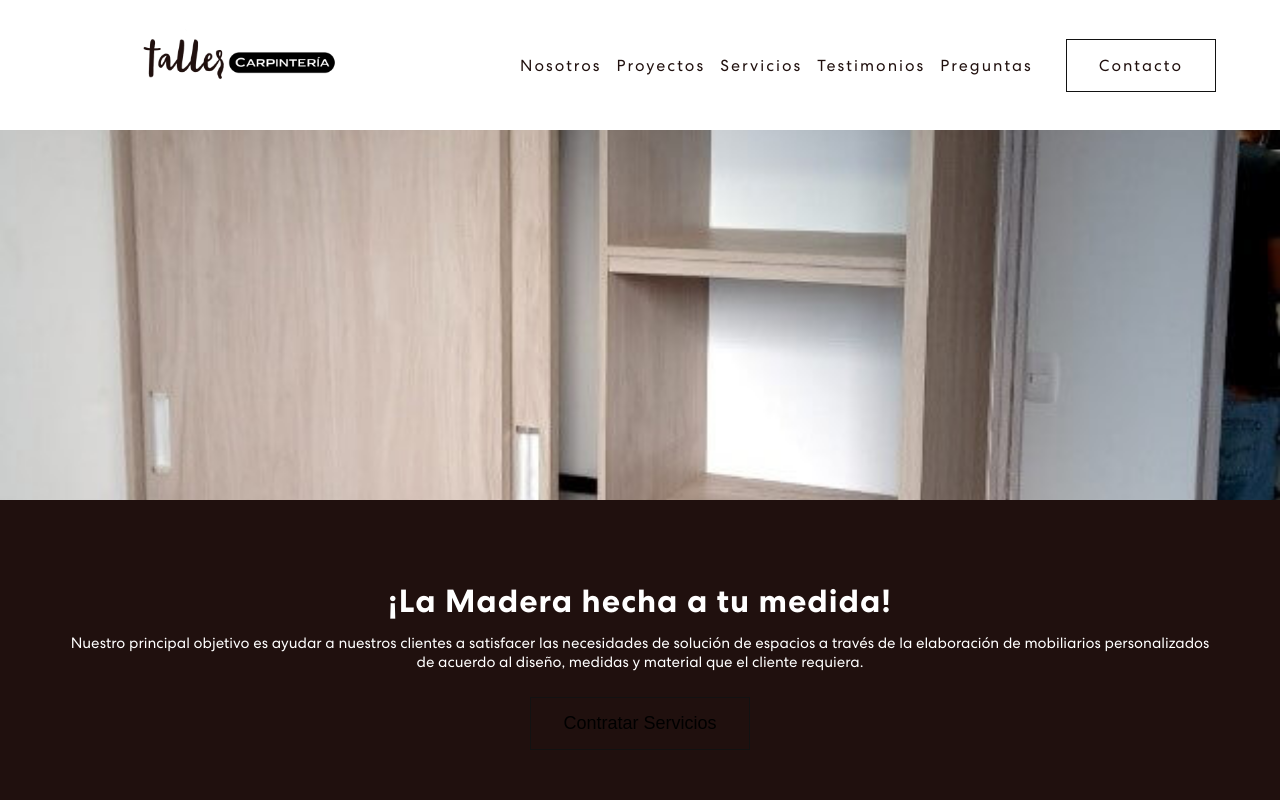
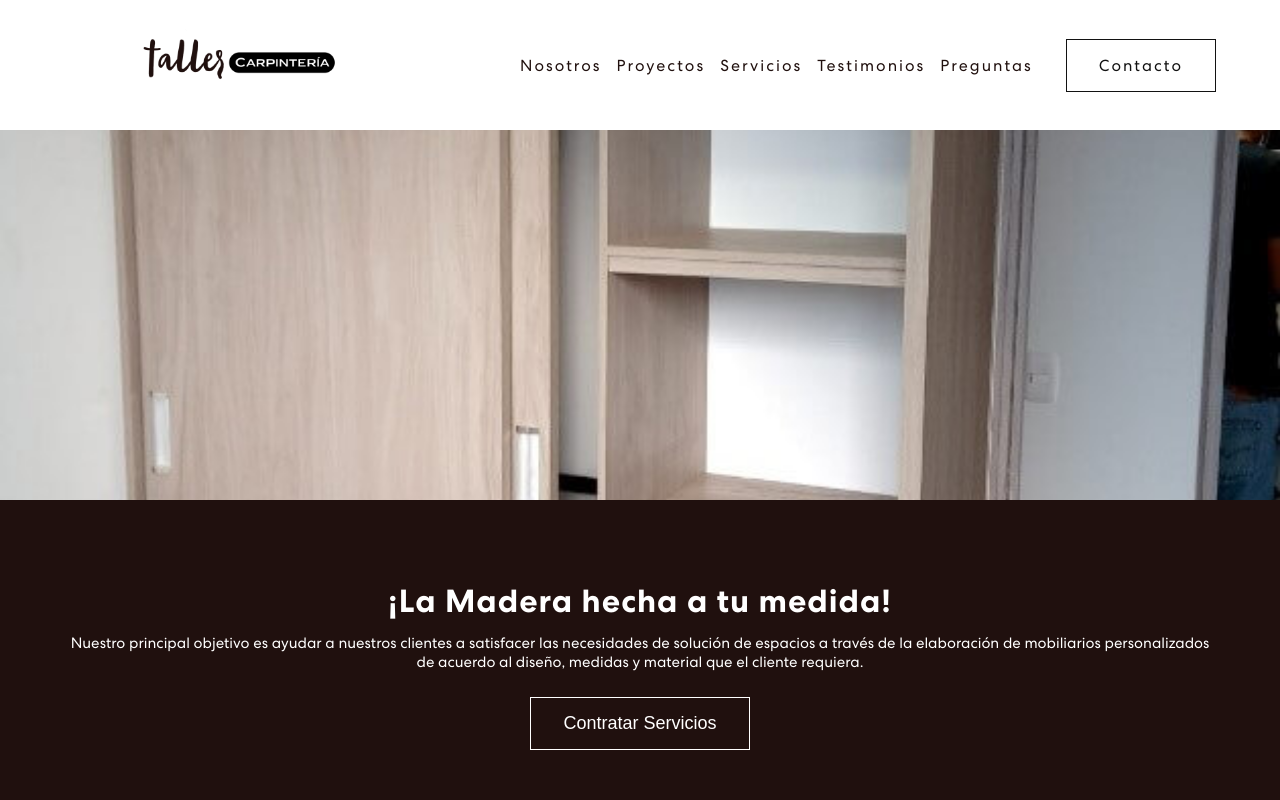
Before and after one commit to josdavidh/enmadera, a plain HTML site: page index.html in a window 1280 px wide. Shown: the top 800 px of the page. Drawn offline with Linux system fonts and the light colour scheme; files whose address does not match are found by name.

Commit message:
se arregla el boton de contratar servicios

```diff
--- a/css/styles.css
+++ b/css/styles.css
@@ -69,10 +69,6 @@ a:hover {
   text-decoration: none;
 }
 
-/* img {
-  width: 100%;
-  height: auto;
-} */
 
 button {
   border: 0;
@@ -94,16 +90,6 @@ nav.container{
   max-width: 1200px;
   overflow: hidden;
 }
-
-/* .header{
-  background-image:
-  linear-gradient(rgba(0, 0, 0, 0.1), rgba(0, 0, 0, 0.2)),
-  url('../assets/img/hero.jpg');
-  background-size: cover;
-  min-height: 500px;
-  height: 100vh;
-  color: #fff;
-} */
 
 .nav{
   --state-close: scale(0); /* default: hidden*/
@@ -193,10 +179,19 @@ nav.container{
 .btn__contact {
   font-size: 1.8rem;
   position: relative;
-  border: 1px solid #121212;
   padding: 15px 32px;
   background-color: transparent;
 	transition: 0.3s ease-in-out;
+}
+
+.btn__contact.dark {
+  border: 1px solid #121212;
+  color: #121212;
+}
+
+.btn__contact.light {
+  border: 1px solid #fff;
+  color: #fff;
 }
 
 .btn__contact span {
@@ -207,23 +202,33 @@ nav.container{
   content: "";
   width: 0%;
   position: absolute;
-  background-color: #121212;
   left: 0;
   top: 0;
   z-index: -1;
   transition: 0.3s ease-in-out;
 }
 
-.btn__contact:hover {
+.btn__contact.dark::before{
+  background-color: #121212;
+}
+
+.btn__contact.light::before{
+  background-color: #fff;
+}
+
+
+.btn__contact.dark:hover {
   color: #fff;
-  border: 1px solid #fff;
+}
+
+.btn__contact.light:hover {
+  color: #121212;
 }
 
 .btn__contact:hover::before {
   content: "";
   width: 100%;
   height: 100%;
-  position: absolute;
 }
 
 
@@ -301,6 +306,8 @@ nav.container{
 }
 
 .header__button {
+  position: relative;
+  z-index: 1;
   margin-top: 25px;
 }
 
--- a/index.html
+++ b/index.html
@@ -30,7 +30,7 @@
             <a href="#" class="nav__link">Preguntas</a>
           </li>
           <li class="nav__item nav__item--button">
-            <a href="#" class="nav__link btn__contact"><span>Contacto</span></a>
+            <a href="#" class="nav__link btn__contact dark"><span>Contacto</span></a>
           </li>
         </ul>
 
@@ -52,7 +52,7 @@
             <p>Nuestro principal objetivo es ayudar a nuestros clientes a satisfacer las necesidades de soluci&oacute;n de espacios a trav&eacute;s de la elaboraci&oacute;n de mobiliarios personalizados de acuerdo al diseño, medidas y material que el cliente requiera.</p>
           </div>
           <div class="header__button">
-            <button class="btn__contact"><span>Contratar Servicios</span></button>
+            <button class="btn__contact light"><span>Contratar Servicios</span></button>
           </div>
         </div>
       </section>
```
